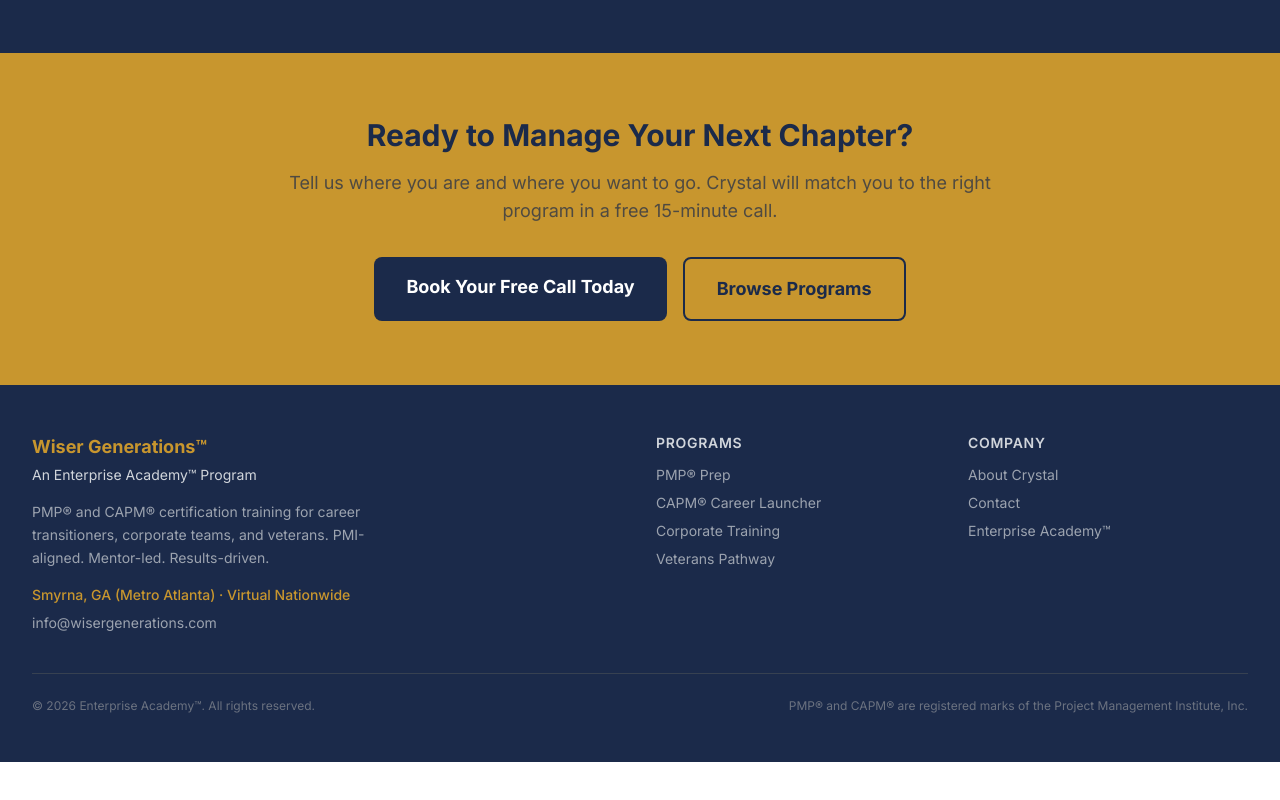
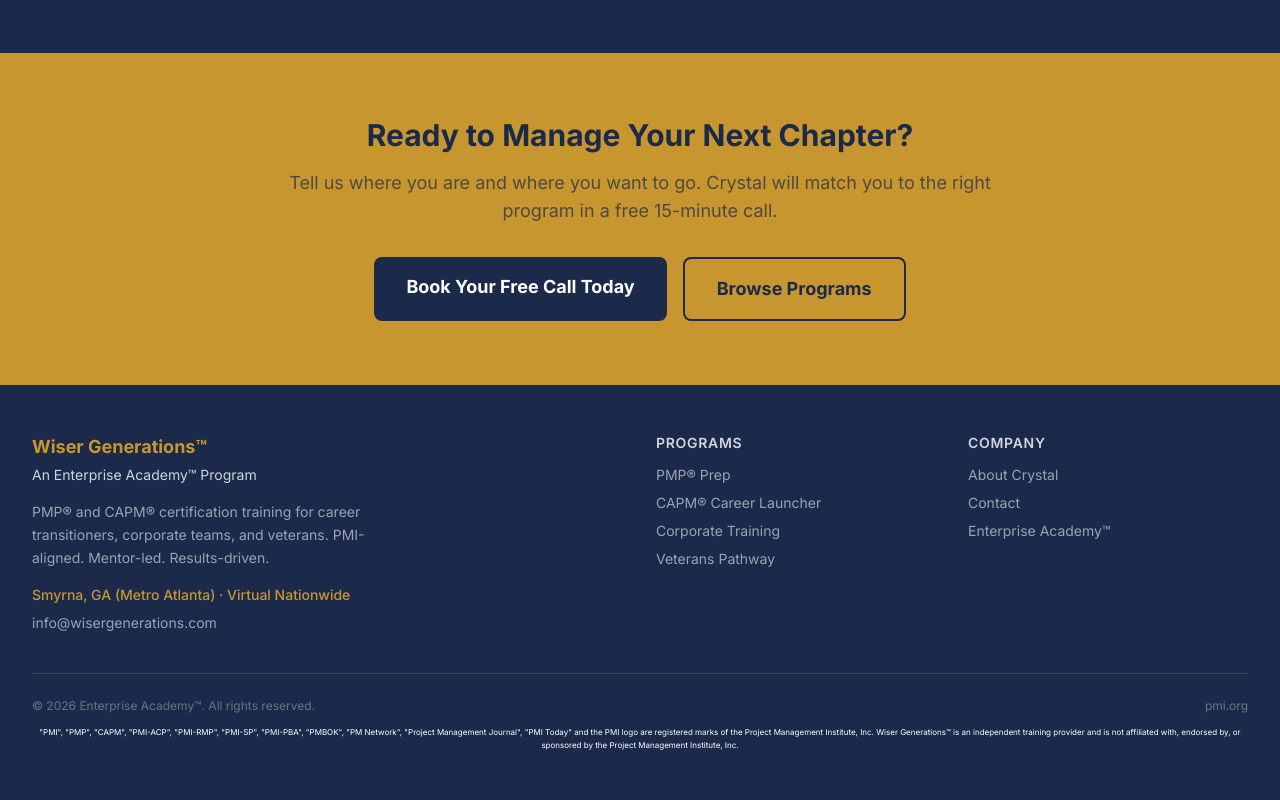
Before and after one commit to D4CGDBEMWS/wisergenerations-pmp, a Next.js app: page / in a window 1280 px wide. Shown: the part 3535-4335 px from the top of the page. Before the commit the page ends 4297 px from the top, so only its background shows below. Built offline with nearby package versions, Linux system fonts and the light colour scheme.

Commit message:
Update Footer.tsx

```diff
--- a/components/layout/Footer.tsx
+++ b/components/layout/Footer.tsx
@@ -29,9 +29,14 @@ export function Footer() {
             </div>
           </div>
         </div>
-        <div className="border-t border-gray-700 mt-10 pt-6 flex flex-col md:flex-row justify-between items-center gap-4">
-          <p className="text-gray-500 text-xs">© {new Date().getFullYear()} Enterprise Academy™. All rights reserved.</p>
-          <p className="text-gray-500 text-xs">PMP® and CAPM® are registered marks of the Project Management Institute, Inc.</p>
+        <div className="border-t border-gray-700 mt-10 pt-6 flex flex-col gap-3">
+          <div className="flex flex-col md:flex-row justify-between items-center gap-4">
+            <p className="text-gray-500 text-xs">© {new Date().getFullYear()} Enterprise Academy™. All rights reserved.</p>
+            <a href="https://www.pmi.org" target="_blank" rel="noopener noreferrer" className="text-gray-500 text-xs hover:text-gold transition-colors">pmi.org</a>
+          </div>
+          <p className="text-white text-center leading-relaxed" style={{fontSize: '8px'}}>
+            "PMI", "PMP", "CAPM", "PMI-ACP", "PMI-RMP", "PMI-SP", "PMI-PBA", "PMBOK", "PM Network", "Project Management Journal", "PMI Today" and the PMI logo are registered marks of the Project Management Institute, Inc. Wiser Generations™ is an independent training provider and is not affiliated with, endorsed by, or sponsored by the Project Management Institute, Inc.
+          </p>
         </div>
       </div>
     </footer>
```
